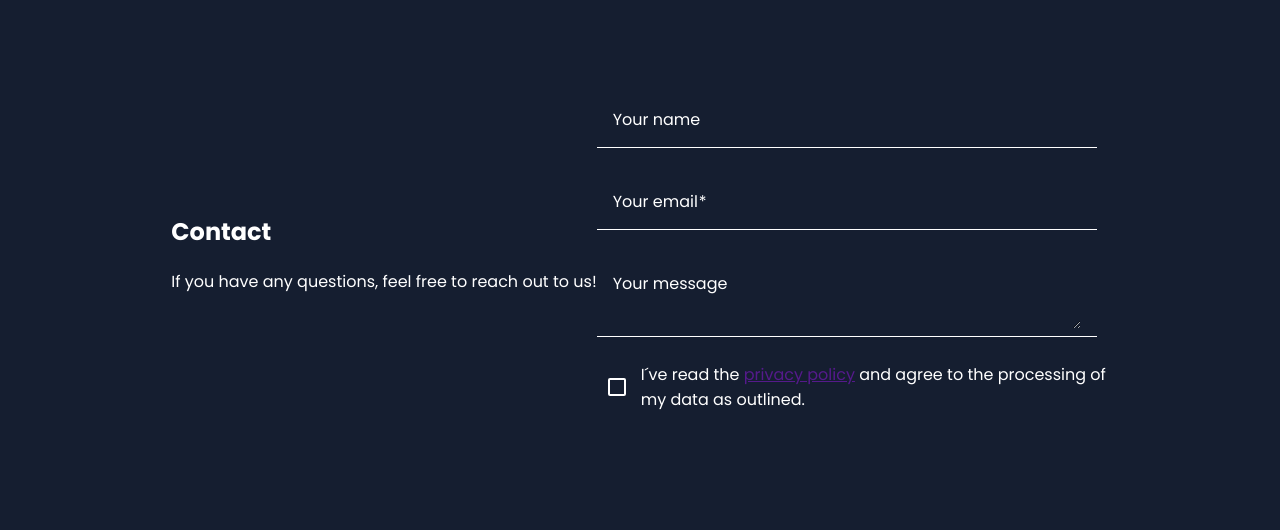
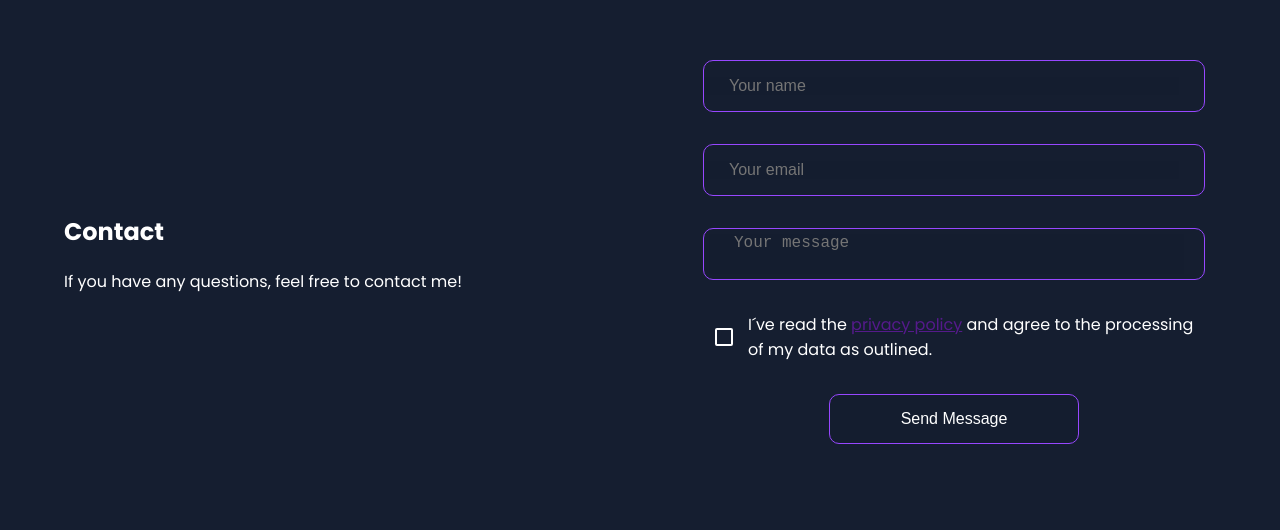
Before and after one commit to Lanz33/Portfolio, an Angular app: page / in a window 1280 px wide. Shown: the part 3950-4480 px from the top of the page. Built offline with nearby package versions, Linux system fonts and the light colour scheme.

Commit message:
contact-section in progress

```diff
--- a/src/app/app.config.ts
+++ b/src/app/app.config.ts
@@ -2,7 +2,8 @@ import { ApplicationConfig, provideZoneChangeDetection } from '@angular/core';
 import { provideRouter } from '@angular/router';
 
 import { routes } from './app.routes';
+import { provideHttpClient } from '@angular/common/http';
 
 export const appConfig: ApplicationConfig = {
-  providers: [provideZoneChangeDetection({ eventCoalescing: true }), provideRouter(routes)]
+  providers: [provideZoneChangeDetection({ eventCoalescing: true }), provideRouter(routes), provideHttpClient()],
 };
--- a/src/app/contact/contact.component.html
+++ b/src/app/contact/contact.component.html
@@ -1,34 +1,29 @@
 <section>
     <div class="contact-text">
         <h1>Contact</h1>
-        <p>If you have any questions, feel free to reach out to us!</p>
+        <p>If you have any questions, feel free to contact me!</p>
     </div>
     <div class="contact-form-area">
-    <form class="contact-form">
-        <mat-form-field class="example-full-width">
-            <mat-label>Your name</mat-label>
-            <input matInput>
-        </mat-form-field>
-        <mat-form-field class="example-full-width">
-            <mat-label>Your email</mat-label>
-            <input type="email" matInput [formControl]="emailFormControl" placeholder="name@example.com">
-            @if (emailFormControl.hasError('email') && !emailFormControl.hasError('required')) {
-            <mat-error>Please enter a valid email address</mat-error>
-            }
-            @if (emailFormControl.hasError('required')) {
+        <form class="contact-form" (ngSubmit)="onSubmit(contactForm)" #contactForm="ngForm">
+            <div class="inputField">
+                <input [(ngModel)]="contactData.name" minlength="2" name="name" placeholder="Your name" required>
+            </div>
+           <div class="inputField">
+                <input type="email" [(ngModel)]="contactData.email" placeholder="Your email" name="email" required pattern="[a-zA-Z0-9._%+\-]+@[a-zA-Z0-9.\-]+\.[a-zA-Z]{2,}">
+            </div>
+            <div class="inputField">
+                <textarea #message="ngModel" minlength="4" [(ngModel)]="contactData.message" name="message" placeholder="Your message" required></textarea>
+            </div>
+            @if(!message.valid && message.touched) {
+                <p class="error">Message must be at least 4 characters long.</p>
 
             }
-        </mat-form-field>
-        <mat-form-field class="example-full-width">
-            <mat-label>Your message</mat-label>
-            <textarea matInput ></textarea>
-        </mat-form-field>
-
-    </form>
-    <mat-checkbox class="example-margin" [(ngModel)]="checked" [(indeterminate)]="indeterminate"
-        [labelPosition]="labelPosition()" [disabled]="disabled()">
-        I´ve read the <a href="">privacy policy</a> and agree to the processing of my data as outlined.
-    </mat-checkbox>
-</div>
+            <mat-checkbox class="example-margin" [(ngModel)]="checked" name="checked"
+                [labelPosition]="getLabelPosition()" [disabled]="getIsDisabled()">
+                I´ve read the <a href="">privacy policy</a> and agree to the processing of my data as outlined.
+            </mat-checkbox>
+            <button class="send-button" type="submit" value="Submit">Send Message</button>
+        </form>
+    </div>
 
 </section>
--- a/src/app/contact/contact.component.scss
+++ b/src/app/contact/contact.component.scss
@@ -2,24 +2,94 @@ section {
     display: flex;
     flex-direction: row;
     align-items: center;
-    justify-content: center;
+    justify-content: space-around;
     height: 100vh;
 }
 
 .contact-form {
-    min-width: 150px;
     max-width: 500px;
-    width: 100%;
-}
-
-.example-full-width {
-    width: 100%;
     display: flex;
     flex-direction: column;
     align-items: center;
-    justify-content: center;
 }
 
-.contact-form-area{
+.inputField {
+    width: 100%;
+    height: 50px;
+    display: flex;
+    flex-direction: column;
+    align-items: self-start;
+    justify-content: center;
+    border: 1px solid #9747FF;
+    border-radius: 10px;
+    margin-bottom: 32px;
+
+    &.ng-invalid.ng-touched {
+        border: 1px solid red;
+        /* Roter Rahmen, wenn ungültig und berührt */
+    }
+
+    &.ng-valid.ng-touched {
+        border: 1px solid green;
+    }
+
+    &:focus-visible {
+        border: #70E61C 1px solid;
+    }
+
+    &:focus-visible {
+        border: #70E61C 1px solid;
+    }
+
+
+    input {
+        width: 90%;
+        background-color: #141D2F;
+        color: white;
+        border: none;
+        font-size: 1rem;
+        padding: 0% 0% 0% 5%;
+
+        &:focus {
+            outline: none;
+        }
+    }
+
+    textarea {
+        width: 90%;
+        height: 200px;
+        background-color: #141D2F;
+        color: white;
+        border: none;
+        font-size: 1rem;
+        padding: 0% 0% 0% 5%;
+        margin: 5px;
+        resize: none;
+
+        &:focus {
+            outline: none;
+        }
+    }
+
+}
+
+.contact-text {
     width: 40%;
 }
+
+.contact-form-area {
+    width: 40%;
+}
+
+.send-button {
+    width: 50%;
+    height: 50px;
+    background-color: #141D2F;
+    color: white;
+    justify-content: center;
+    border: 1px solid #9747FF;
+    border-radius: 10px;
+    font-size: 1rem;
+    text-align: center;
+    margin-top: 32px;
+}
--- a/src/app/contact/contact.component.ts
+++ b/src/app/contact/contact.component.ts
@@ -1,21 +1,70 @@
-import { Component, ChangeDetectionStrategy, model } from '@angular/core';
-import {FormControl, Validators, FormsModule, ReactiveFormsModule} from '@angular/forms';
-import {MatInputModule} from '@angular/material/input';
-import {MatFormFieldModule} from '@angular/material/form-field';
-import {MatCheckboxModule} from '@angular/material/checkbox';
+import { CommonModule } from '@angular/common';
+import { HttpClient } from '@angular/common/http';
+import { Component, ChangeDetectionStrategy, model, inject } from '@angular/core';
+import { FormControl, FormsModule, NgForm, Validators } from '@angular/forms';
+import { MatCheckboxModule } from '@angular/material/checkbox';
+import { MatInputModule } from '@angular/material/input';
 
 @Component({
   selector: 'app-contact',
-  imports: [FormsModule, MatFormFieldModule, MatInputModule, ReactiveFormsModule, MatCheckboxModule],
+  imports: [FormsModule, MatCheckboxModule, MatInputModule, CommonModule],
   templateUrl: './contact.component.html',
   styleUrl: './contact.component.scss',
   changeDetection: ChangeDetectionStrategy.OnPush,
 })
+
 export class ContactComponent {
+  checked = false;
+  indeterminate = false;
   emailFormControl = new FormControl('', [Validators.required, Validators.email]);
+  labelPosition: 'before' | 'after' = 'after';
+  isDisabled = false;
+  submitted = false;
 
-  readonly checked = model(false);
-  readonly indeterminate = model(false);
-  readonly labelPosition = model<'before' | 'after'>('after');
-  readonly disabled = model(false);
+  http=inject(HttpClient);
+  contactData ={
+    name: '',
+    email: '',
+    message: ''
+  }
+
+  mailTest = true;
+
+  post = {
+    endPoint: 'https://christian-fischer.org/sendMail.php',
+    body: (payload: any) => JSON.stringify(payload),
+    options: {
+      headers: {
+        'Content-Type': 'text/plain',
+        responseType: 'text',
+      },
+    },
+  };
+
+  onSubmit(ngForm: NgForm) {
+    if (ngForm.submitted && ngForm.form.valid && !this.mailTest) {
+      this.http.post(this.post.endPoint, this.post.body(this.contactData))
+        .subscribe({
+          next: (response) => {
+
+            ngForm.resetForm();
+          },
+          error: (error) => {
+            console.error(error);
+          },
+          complete: () => console.info('send post complete'),
+        });
+    } else if (ngForm.submitted && ngForm.form.valid && this.mailTest) {
+
+      ngForm.resetForm();
+    }
+  }
+
+  getLabelPosition(): 'before' | 'after' {
+    return this.labelPosition;
+  }
+
+  getIsDisabled(): boolean {
+    return this.isDisabled;
+  }
 }
```
Also changed, not shown: 1 other file (tests, documents, lock files or other folders).
